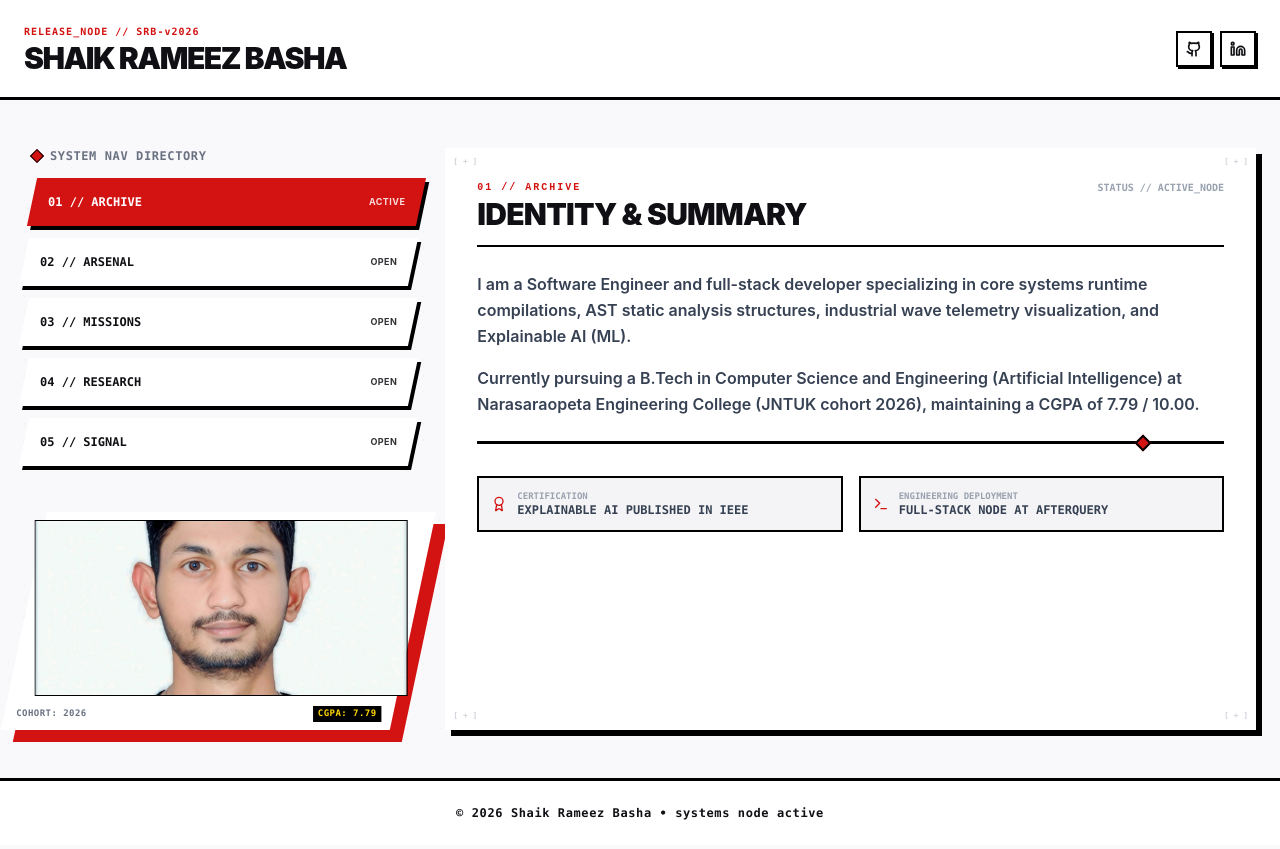
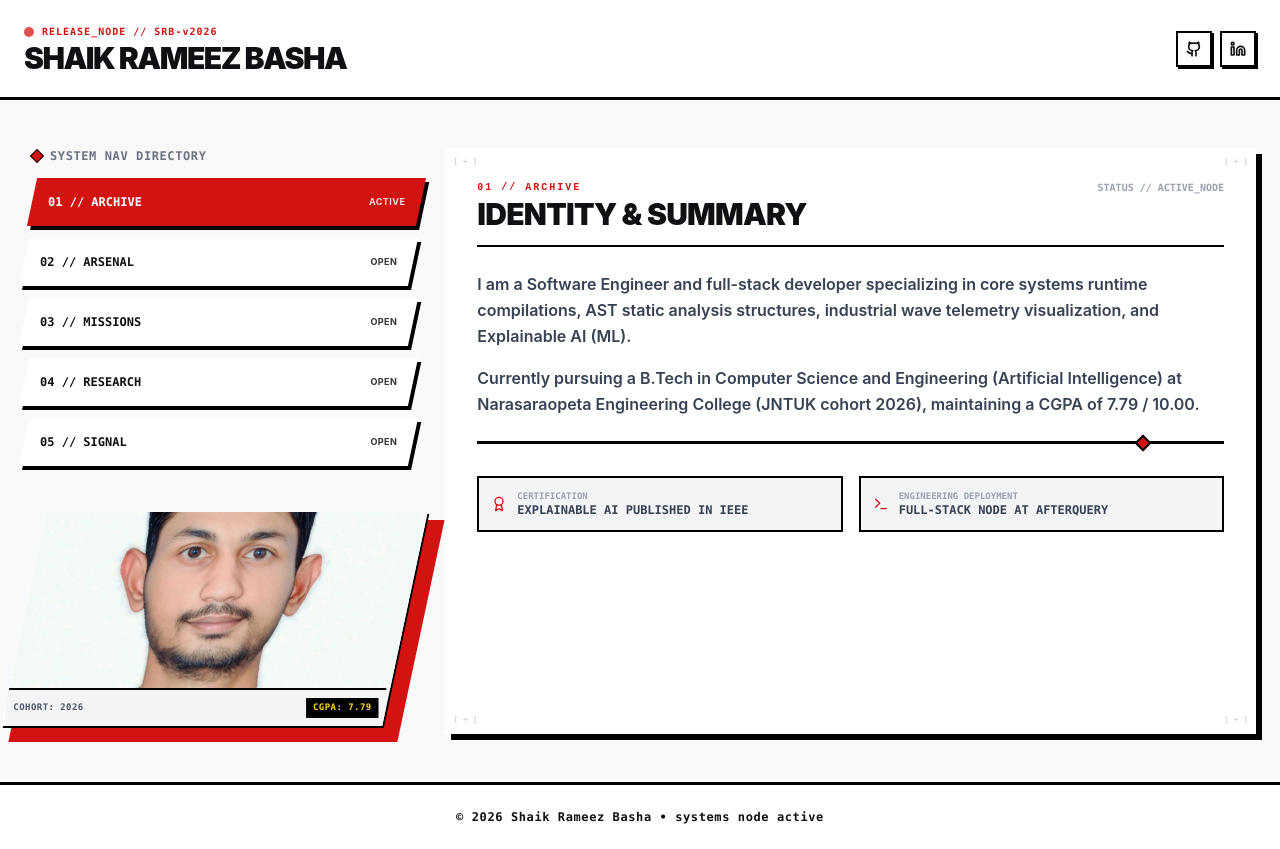
Before and after one commit to Basharameez/my-portfolio, a React (Vite) app: page / in a window 1280 px wide. Built offline with nearby package versions, Linux system fonts and the light colour scheme.

Commit message:
Refine editorial card details. Add pulsing active status in header, align profile frame perfectly inside skewed parallelogram bounding box, append manga drop shadows to projects cards, and polish contact panel layout

```diff
--- a/package.json
+++ b/package.json
@@ -14,6 +14,7 @@
     "@react-three/fiber": "^9.6.1",
     "framer-motion": "^12.42.2",
     "lucide-react": "^1.26.0",
+    "playwright": "^1.62.0",
     "react": "^19.2.7",
     "react-dom": "^19.2.7",
     "three": "^0.185.1"
--- a/src/App.tsx
+++ b/src/App.tsx
@@ -74,7 +74,10 @@ export default function App() {
       <header className="w-full border-b-3 border-black bg-white py-6 px-6 relative z-20">
         <div className="max-w-7xl mx-auto flex flex-col md:flex-row justify-between items-start md:items-center gap-4">
           <div className="flex flex-col">
-            <span className="text-[10px] font-mono tracking-widest text-[#D31212] font-bold">RELEASE_NODE // SRB-v2026</span>
+            <div className="flex items-center gap-2">
+              <span className="w-2.5 h-2.5 rounded-full bg-[#D31212] animate-pulse" />
+              <span className="text-[10px] font-mono tracking-widest text-[#D31212] font-bold">RELEASE_NODE // SRB-v2026</span>
+            </div>
             <h1 className="text-3xl font-black tracking-tighter uppercase leading-none mt-1">
               SHAIK RAMEEZ BASHA
             </h1>
@@ -142,17 +145,19 @@ export default function App() {
           </div>
 
           {/* Styled portrait frame at bottom of navbar */}
-          <div className="hidden lg:block mt-8 relative">
-            <div className="absolute inset-0 bg-[#D31212] border-2.5 border-black translate-x-3 translate-y-3 slanted-tab" />
-            <div className="relative border-2.5 border-black p-2 bg-white slanted-tab">
-              <img
-                src="avatar.jpg"
-                alt="Shaik Rameez Basha"
-                className="w-full h-44 object-cover border border-black unslanted-text"
-              />
-              <div className="mt-2.5 px-1 font-mono text-[9px] text-gray-500 font-bold uppercase tracking-wider unslanted-text flex justify-between items-center">
+          <div className="hidden lg:block mt-8 relative pr-2 pb-2">
+            <div className="absolute inset-0 bg-[#D31212] border-2.5 border-black translate-x-2 translate-y-2 slanted-tab" />
+            <div className="relative border-2.5 border-black bg-white slanted-tab overflow-hidden shadow-[2px_2px_0px_#000000]">
+              <div className="w-full h-44 overflow-hidden relative">
+                <img
+                  src="avatar.jpg"
+                  alt="Shaik Rameez Basha"
+                  className="w-full h-full object-cover scale-110 -translate-x-1"
+                />
+              </div>
+              <div className="border-t-2 border-black bg-[#F4F4F6] p-2 flex justify-between items-center font-mono text-[9px] text-gray-600 font-bold uppercase tracking-wider unslanted-text">
                 <span>COHORT: 2026</span>
-                <span className="bg-black text-[#FFD600] px-1 border border-black">CGPA: 7.79</span>
+                <span className="bg-black text-[#FFD600] px-1.5 py-0.5 border border-black">CGPA: 7.79</span>
               </div>
             </div>
           </div>
@@ -245,7 +250,7 @@ export default function App() {
                     <p className="text-xs text-gray-500 font-bold uppercase">Operational Systems Databases:</p>
                     <div className="grid grid-cols-1 sm:grid-cols-2 gap-4">
                       {projects.map((proj, idx) => (
-                        <div key={idx} className="p-4 border-2 border-black bg-white hover:border-[#D31212] transition-colors relative flex flex-col justify-between gap-4">
+                        <div key={idx} className="p-4 border-2.5 border-black bg-white shadow-[4px_4px_0px_#000000] hover:shadow-[6px_6px_0px_#D31212] hover:-translate-x-0.5 hover:-translate-y-0.5 transition-all relative flex flex-col justify-between gap-4">
                           <div className="flex flex-col gap-1">
                             <div className="flex justify-between items-start text-[10px] font-mono font-bold">
                               <span className="text-[#D31212]">{proj.id}</span>
@@ -311,21 +316,21 @@ export default function App() {
                       Model-SRB is open for permanent full-time engineering deployments, collaborative projects contracts, or onsite relocation positions. Establish contact below:
                     </p>
 
-                    <div className="grid grid-cols-1 sm:grid-cols-2 gap-4 items-center border-t border-black/10 pt-4">
-                      <div className="flex flex-col gap-1.5 font-mono text-xs font-bold">
-                        <span className="text-gray-400 uppercase text-[9px]">DEFAULT SIGNAL</span>
-                        <span className="text-[#101014]">shaikbashah20@gmail.com</span>
+                    <div className="p-5 border-2.5 border-black bg-[#F4F4F6] flex flex-col sm:flex-row justify-between items-stretch sm:items-center gap-4 shadow-[4px_4px_0px_#000000] mt-4">
+                      <div className="flex flex-col gap-1 font-mono text-xs font-bold">
+                        <span className="text-gray-400 uppercase text-[9px]">DIRECT COGNITIVE CORRESPONDENCE</span>
+                        <span className="text-[#101014] text-sm tracking-tight select-all">shaikbashah20@gmail.com</span>
                       </div>
-                      <div className="flex gap-2 justify-end">
+                      <div className="flex gap-2.5">
                         <a
                           href="mailto:shaikbashah20@gmail.com"
-                          className="px-4 py-2.5 border-2 border-black bg-[#D31212] text-white hover:bg-black font-black uppercase text-xs tracking-wider transition-all shadow-[3px_3px_0px_#000000] active:translate-y-0.5 active:shadow-[1px_1px_0px_#000000] flex items-center gap-2"
+                          className="px-5 py-3 border-2.5 border-black bg-[#D31212] text-white hover:bg-black font-black uppercase text-xs tracking-wider transition-all shadow-[3px_3px_0px_#000000] active:translate-y-0.5 active:shadow-[1px_1px_0px_#000000] flex items-center gap-2 justify-center"
                         >
                           Email Signal <Mail size={12} />
                         </a>
                         <button
                           onClick={copyEmail}
-                          className="p-2.5 border-2 border-black hover:bg-[#F4F4F6] transition-all bg-white shadow-[3px_3px_0px_#000000] active:translate-y-0.5 active:shadow-[1px_1px_0px_#000000]"
+                          className="p-3 border-2.5 border-black bg-white text-[#101014] hover:bg-[#F4F4F6] transition-all shadow-[3px_3px_0px_#000000] active:translate-y-0.5 active:shadow-[1px_1px_0px_#000000] flex items-center justify-center"
                         >
                           {copied ? <Check size={14} className="text-green-600 font-bold" /> : <Copy size={14} />}
                         </button>
```
Also changed, not shown: 1 other file (tests, documents, lock files or other folders).
